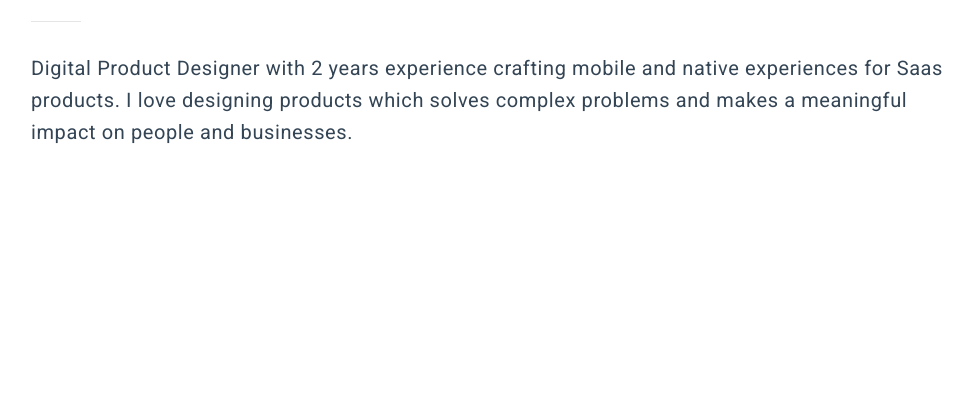
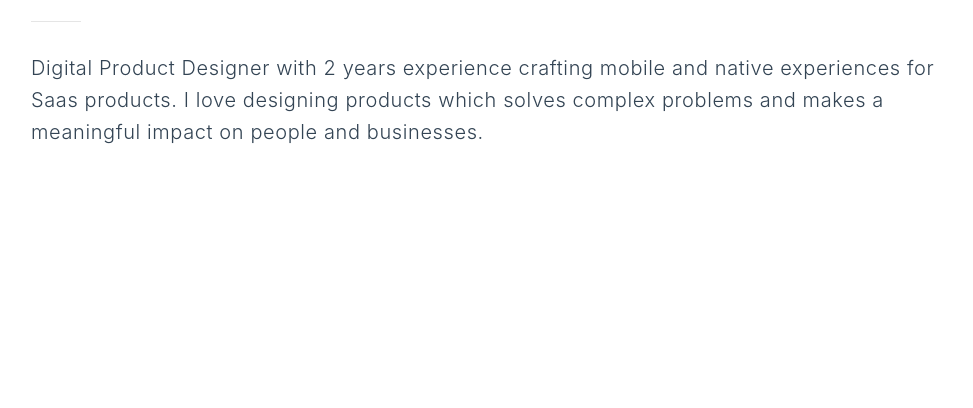
Before and after one commit to ruthiran/Ruthira.github.io, a website with bundled scripts: page index.html in a window 1280 px wide. Shown: the part 392-800 px from the top of the page, without its empty margins (151-1124 px from the left). Built offline with nearby package versions, Linux system fonts and the light colour scheme; files whose address does not match are found by name.

Commit message:
Back to lato

```diff
--- a/index.html
+++ b/index.html
@@ -79,7 +79,7 @@
 
 
 
-          <p class=" mb-0 sr-button" style="font-size: 20px;font-weight:normal; opacity: 0.8; line-height: 32px;font-family: 'Roboto', sans-serif;">Digital Product Designer with 2 years experience crafting mobile and native experiences for Saas products. I love designing products which solves complex problems and makes a meaningful impact on people and businesses.</p>
+          <p class=" mb-0 sr-button" style="font-size: 20px;font-weight:300; opacity: 0.6; line-height: 32px;">Digital Product Designer with 2 years experience crafting mobile and native experiences for Saas products. I love designing products which solves complex problems and makes a meaningful impact on people and businesses.</p>
           <br>
 
          <!--  <ul class="list-inline list-social-icons mb-0">
```
